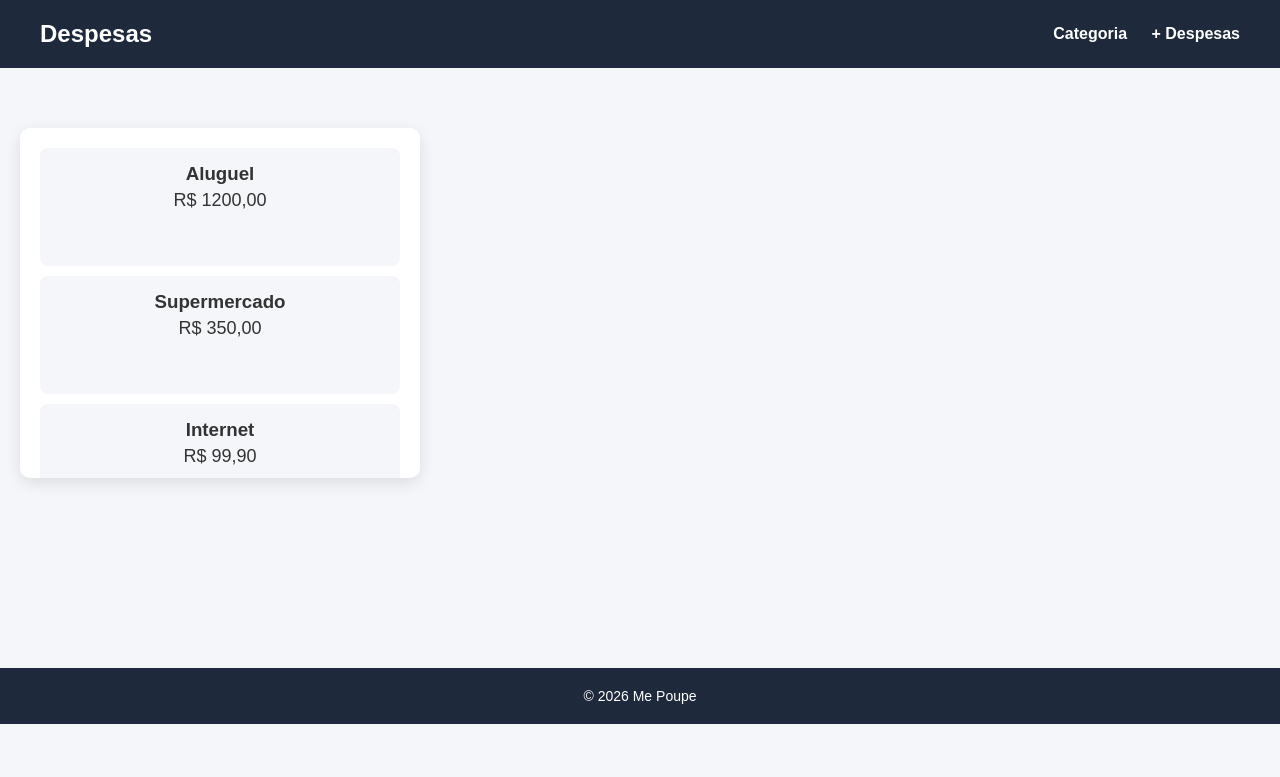
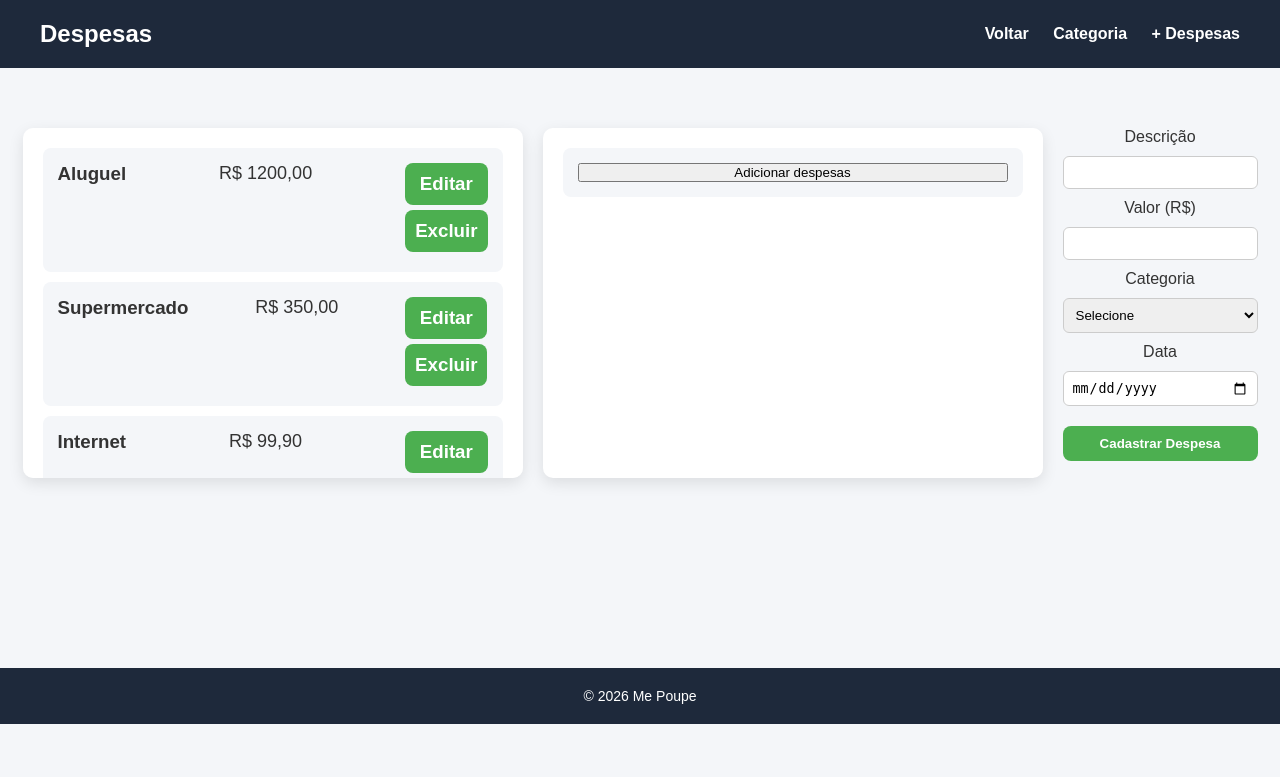
Before and after one commit to Elishow23/projeto_bora_poupar, a Django app: page /despesa/ in a window 1280 px wide. Shown: the top 777 px of the page. Run offline with Django 5.2, Linux system fonts and the light colour scheme.

Commit message:
subido atualização

```diff
--- a/projeto/django/setup/static/style.css
+++ b/projeto/django/setup/static/style.css
@@ -36,8 +36,12 @@ nav a:hover {
 }
 
 main {
+    display: flex;
+    flex-direction: row;
     padding: 60px 20px;
     text-align: center;
+    justify-content:center;
+    gap: 20px;
 }
 
 main h2 {
@@ -73,7 +77,7 @@ main p {
 }
 
 .lista-despesas {
-    width: 400px;
+    width: 500px;
     height: 350px; /* altura fixa */
     overflow-y: auto; /* ativa rolagem vertical */
     background: white;
@@ -97,10 +101,64 @@ main p {
     margin-bottom: 10px;
     border-radius: 8px;
     background-color: #f4f6f9;
+    display: flex;          /* ativa o modo flex */
+    flex-direction: row;
+}
+
+.adicionar{
+    display: flex;
+    flex-direction: column;
+    padding: 15px;
+    margin-bottom: 10px;
+    border-radius: 8px;
+    background-color: #f4f6f9;
 }
 
 .card h3 {
     margin: 0 0 5px 0;
+}
+
+.container {
+    max-width: 400px;
+    margin: 40px auto;
+    padding: 20px;
+    background-color: #f4f6f9;
+    border-radius: 10px;
+    box-shadow: 0 5px 15px rgba(0,0,0,0.1);
+}
+
+h2 {
+    text-align: center;
+    margin-bottom: 20px;
+}
+
+.form-despesa {
+    display: flex;
+    flex-direction: column;
+    gap: 10px;
+}
+
+.form-despesa input,
+.form-despesa select {
+    padding: 8px;
+    border-radius: 6px;
+    border: 1px solid #ccc;
+}
+
+.butao_despesa {
+    margin-top: 10px;
+    padding: 10px;
+    border: none;
+    border-radius: 8px;
+    background-color: #4CAF50;
+    color: white;
+    font-weight: bold;
+    cursor: pointer;
+    transition: 0.3s;
+}
+
+.butao_despesa:hover {
+    background-color: #45a049;
 }
 
 footer {
--- a/projeto/django/templates/despesa.html
+++ b/projeto/django/templates/despesa.html
@@ -12,6 +12,7 @@
     <header>
         <h1> Despesas </h1>
         <nav>
+            <a href="{% url 'index' %}">Voltar</a>
             <a href="{% url 'Categoria'}">Categoria</a>
             <a href="{% url 'cadastroDespesa' %}">+ Despesas</a>
         </nav>
@@ -19,117 +20,113 @@
     <main>
             <div class="lista-despesas">
 
-                <!-- Depois você coloca o FOR do Django aqui -->
+                <!-- Colocar o FOR do Django aqui -->
                 <div class="card">
                     <h3>Aluguel</h3>
                     <p>R$ 1200,00</p>
+                    <div>
+                        <h3 class = "butao_despesa">Editar</h3>
+                        <h3 class = "butao_despesa">Excluir</h3>
+                    </div>
                 </div>
 
                 <div class="card">
                     <h3>Supermercado</h3>
                     <p>R$ 350,00</p>
+                    <div>
+                        <h3 class = "butao_despesa">Editar</h3>
+                        <h3 class = "butao_despesa">Excluir</h3>
+                    </div>
                 </div>
 
                 <div class="card">
                     <h3>Internet</h3>
                     <p>R$ 99,90</p>
+                    <div >
+                        <h3 class = "butao_despesa">Editar</h3>
+                        <h3 class = "butao_despesa">Excluir</h3>
+                    </div>
                 </div>
 
                 <div class="card">
                     <h3>Internet</h3>
                     <p>R$ 99,90</p>
+                    <div >
+                        <h3 class = "butao_despesa">Editar</h3>
+                        <h3 class = "butao_despesa">Excluir</h3>
+                    </div>
                 </div>
 
                 <div class="card">
                     <h3>Supermercado</h3>
                     <p>R$ 350,00</p>
+                    <div>
+                        <h3 class = "butao_despesa">Editar</h3>
+                        <h3 class = "butao_despesa">Excluir</h3>
+                    </div>
                 </div>
 
                 <div class="card">
                     <h3>Internet</h3>
                     <p>R$ 99,90</p>
+                    <div>
+                        <h3 class = "butao_despesa">Editar</h3>
+                        <h3 class = "butao_despesa">Excluir</h3>
+                    </div>
                 </div>
 
                 <div class="card">
                     <h3>Internet</h3>
                     <p>R$ 99,90</p>
-                </div>
-
-                <div class="card">
-                    <h3>Aluguel</h3>
-                    <p>R$ 1200,00</p>
-                </div>
-
-                <div class="card">
-                    <h3>Supermercado</h3>
-                    <p>R$ 350,00</p>
-                </div>
-
-                <div class="card">
-                    <h3>Internet</h3>
-                    <p>R$ 99,90</p>
-                </div>
-
-                <div class="card">
-                    <h3>Internet</h3>
-                    <p>R$ 99,90</p>
-                </div>
-
-                <div class="card">
-                    <h3>Supermercado</h3>
-                    <p>R$ 350,00</p>
-                </div>
-
-                <div class="card">
-                    <h3>Internet</h3>
-                    <p>R$ 99,90</p>
-                </div>
-
-                <div class="card">
-                    <h3>Internet</h3>
-                    <p>R$ 99,90</p>
-                </div>
-
-                <div class="card">
-                    <h3>Aluguel</h3>
-                    <p>R$ 1200,00</p>
-                </div>
-
-                <div class="card">
-                    <h3>Supermercado</h3>
-                    <p>R$ 350,00</p>
-                </div>
-
-                <div class="card">
-                    <h3>Internet</h3>
-                    <p>R$ 99,90</p>
-                </div>
-
-                <div class="card">
-                    <h3>Internet</h3>
-                    <p>R$ 99,90</p>
-                </div>
-
-                <div class="card">
-                    <h3>Supermercado</h3>
-                    <p>R$ 350,00</p>
-                </div>
-
-                <div class="card">
-                    <h3>Internet</h3>
-                    <p>R$ 99,90</p>
-                </div>
-
-                <div class="card">
-                    <h3>Internet</h3>
-                    <p>R$ 99,90</p>
+                    <div>
+                        <h3 class = "butao_despesa">Editar</h3>
+                        <h3 class = "butao_despesa">Excluir</h3>
+                    </div>
                 </div>
 
             </div>
+            <div class = "lista-despesas">
+                <div class = "adicionar" >
+                    <button onclick="mostrarFormulario()">Adicionar despesas</button>
+                </div>
+            </div>
+            <div>
+                <form class="form-despesa" id="formulario">
+
+                    <label for="descricao">Descrição</label>
+                    <input type="text" id="descricao" name="descricao" required>
+
+                    <label for="valor">Valor (R$)</label>
+                    <input type="number" id="valor" name="valor" step="0.01" required>
+
+                    <label for="categoria">Categoria</label>
+                    <select id="categoria" name="categoria" required>
+                        <option value="">Selecione</option>
+                        <option value="fixa">Fixa</option>
+                        <option value="variavel">Variável</option>
+                        <option value="essecial">Essecial</option>
+                        <option value="diario">Diário</option>
+                    </select>
+
+                    <label for="data">Data</label>
+                    <input type="date" id="data" name="data" required>
+
+                    <button type="submit" class="butao_despesa">
+                        Cadastrar Despesa
+                    </button>
+
+                </form>
+            </div>
+
     </main>
     <footer>
         <p>© 2026 Me Poupe</p>
     </footer>
+    <script>
+        function mostrarFormulario() {
+            document.getElementById("formulario").style.display = "block";
+        }
+    </script>
 
 </body>
 </html>
```
Also changed, not shown: projeto/django/templates/cadastroDespesa.html (+44 -2 lines).
